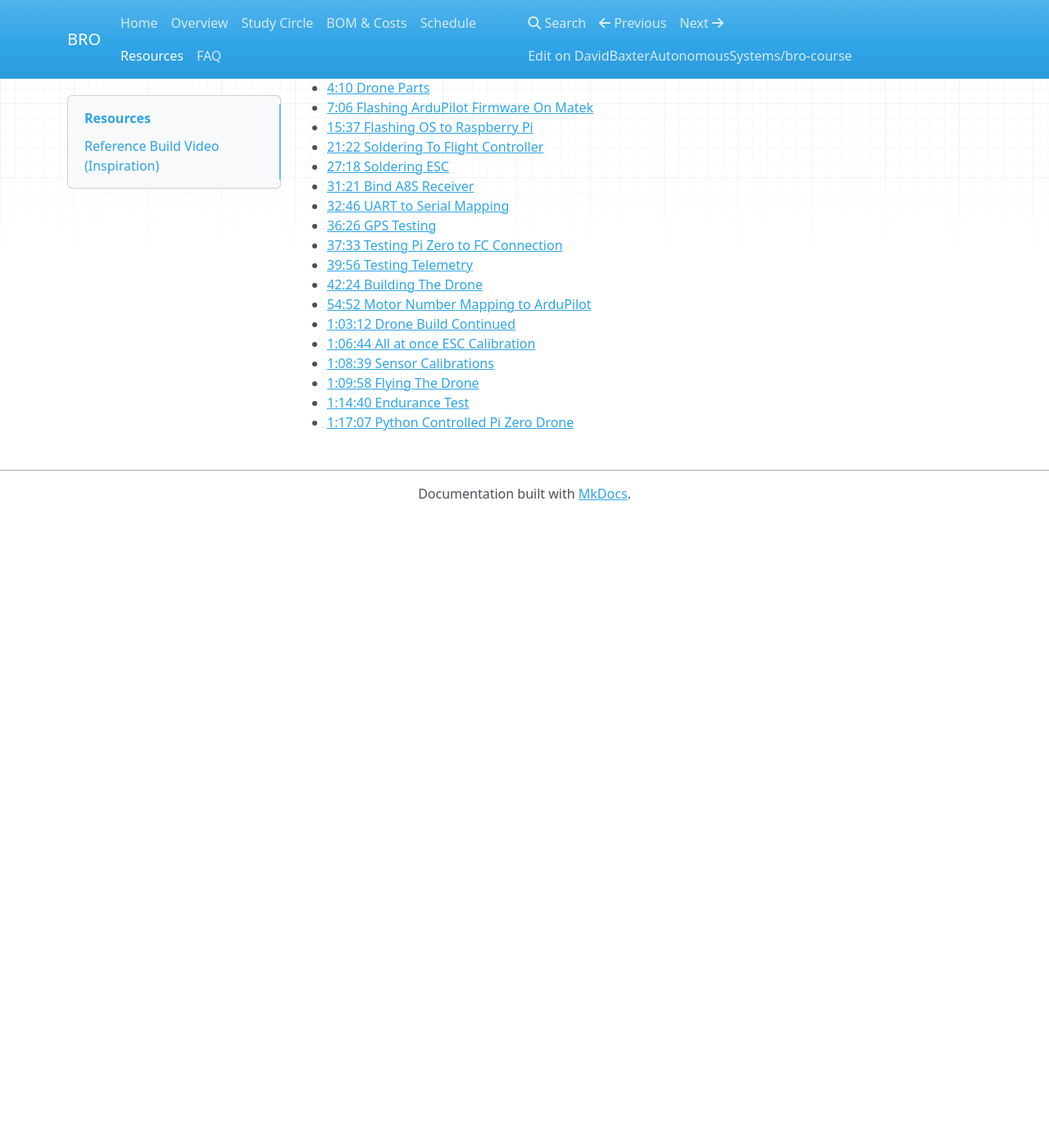
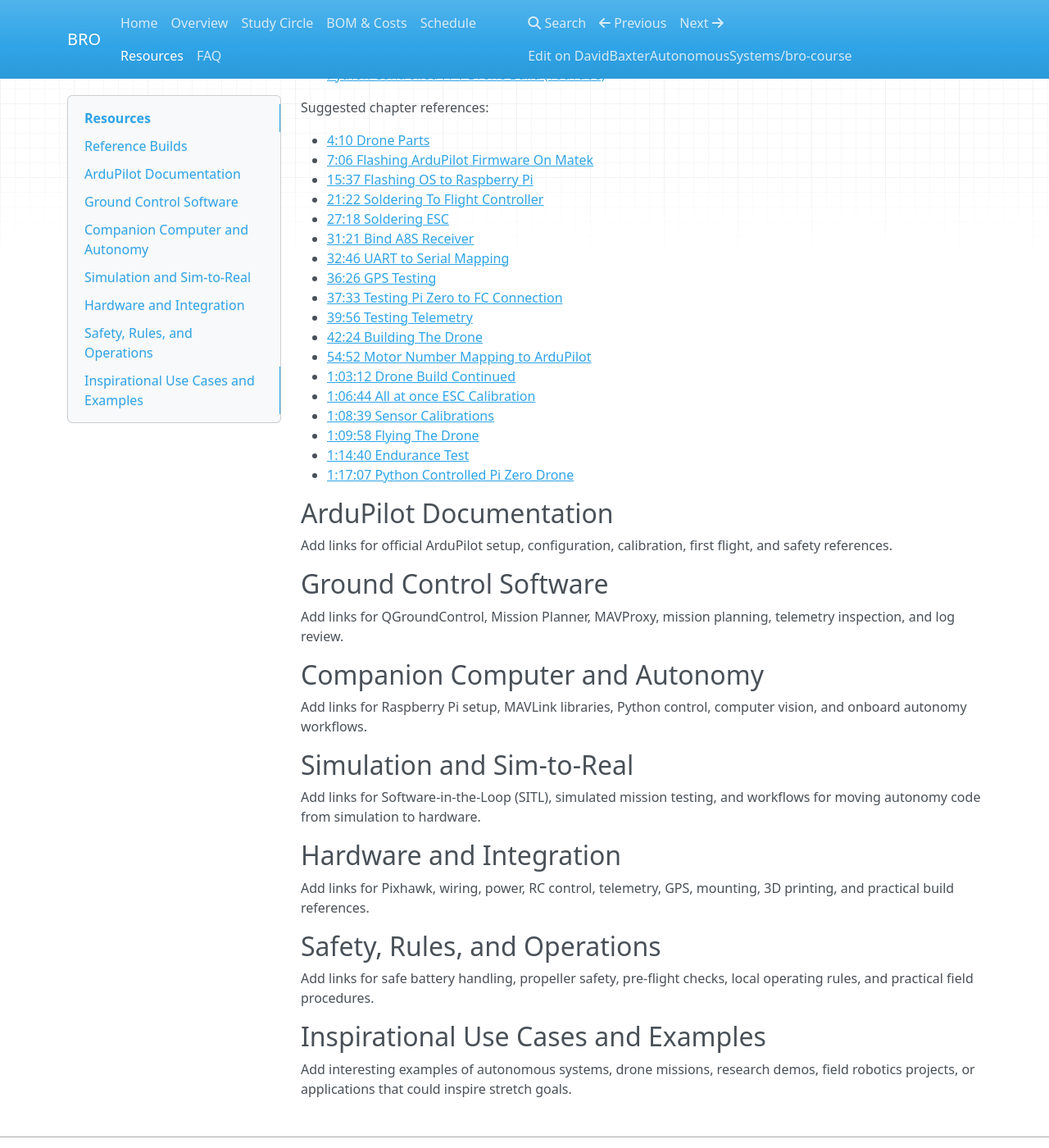
Before and after one commit to DavidBaxterAutonomousSystems/bro-course, an MkDocs documentation site: the page built from docs/resources.md, in a window 1280 px wide and 1400 px high, scrolled down 374 px. Shown: the whole window at 82% size. Built offline with MkDocs 1.6.1, drawn with Linux system fonts in a browser that asks for light colours; nearby versions of some CDN libraries; before the commit the page ends 1004 px from its top, so only the background shows below that; some of the changed text lies outside the part shown.

Commit message:
docs: refine study circle site content

```diff
--- a/docs/resources.md
+++ b/docs/resources.md
@@ -1,6 +1,8 @@
 # Resources
 
-## Reference Build Video (Inspiration)
+This page collects references we may use during the study circle and future BRO course development. Add useful links as they come up.
+
+## Reference Builds
 
 This build is a useful reference for course planning, but it is **not** a 1:1 match for our setup.
 
@@ -32,3 +34,31 @@ Suggested chapter references:
 - [1:09:58 Flying The Drone](https://youtu.be/0xPQ__RNwNs?t=4198)
 - [1:14:40 Endurance Test](https://youtu.be/0xPQ__RNwNs?t=4480)
 - [1:17:07 Python Controlled Pi Zero Drone](https://youtu.be/0xPQ__RNwNs?t=4627)
+
+## ArduPilot Documentation
+
+Add links for official ArduPilot setup, configuration, calibration, first flight, and safety references.
+
+## Ground Control Software
+
+Add links for QGroundControl, Mission Planner, MAVProxy, mission planning, telemetry inspection, and log review.
+
+## Companion Computer and Autonomy
+
+Add links for Raspberry Pi setup, MAVLink libraries, Python control, computer vision, and onboard autonomy workflows.
+
+## Simulation and Sim-to-Real
+
+Add links for Software-in-the-Loop (SITL), simulated mission testing, and workflows for moving autonomy code from simulation to hardware.
+
+## Hardware and Integration
+
+Add links for Pixhawk, wiring, power, RC control, telemetry, GPS, mounting, 3D printing, and practical build references.
+
+## Safety, Rules, and Operations
+
+Add links for safe battery handling, propeller safety, pre-flight checks, local operating rules, and practical field procedures.
+
+## Inspirational Use Cases and Examples
+
+Add interesting examples of autonomous systems, drone missions, research demos, field robotics projects, or applications that could inspire stretch goals.
--- a/docs/schedule.md
+++ b/docs/schedule.md
@@ -12,7 +12,7 @@
     - Drone build and operation goals.
     - High-level system architecture
     - Parts ordered so far and immediate build plan.
-    - Agree on date/time focus for the next meeting.
+    - Agree on date, time, and focus for the next meeting.
 
 ## Upcoming Sessions
 
```
Also changed, not shown: docs/bom.md (+1 -1 lines), docs/faq.md (+9 -0 lines), docs/index.md (+2 -0 lines), docs/study-circle.md (+14 -0 lines).
